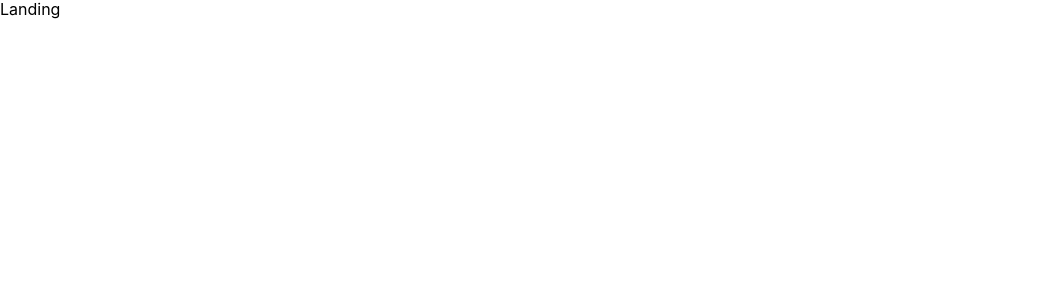
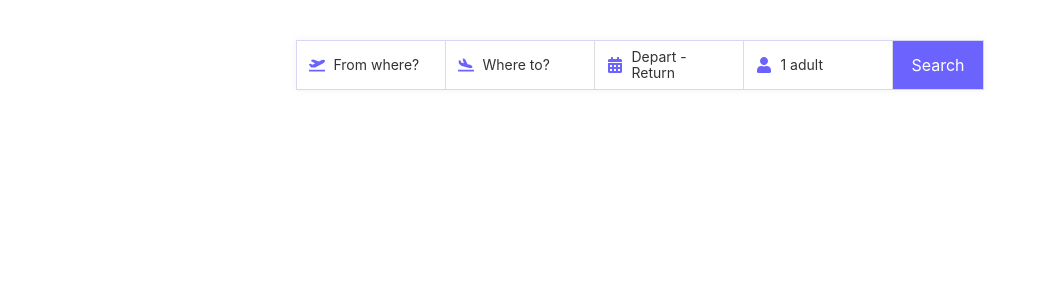
Before and after one commit to AshajanetR/simplyfly-frontend, a React (Create React App) app: page / in a window 1280 px wide. Shown: the top 300 px of the page, without its empty margins (0-1046 px from the left). Built offline with nearby package versions, Linux system fonts and the light colour scheme.

Commit message:
searchbar done

```diff
--- a/package.json
+++ b/package.json
@@ -10,6 +10,7 @@
     "antd": "^5.26.3",
     "react": "^19.1.0",
     "react-dom": "^19.1.0",
+    "react-icons": "^5.5.0",
     "react-scripts": "5.0.1",
     "web-vitals": "^2.1.4"
   },
--- /dev/null
+++ b/src/Components/FlightSearchBar/FlightSearchBar.css
@@ -0,0 +1,52 @@
+.search-bar {
+  display: flex;
+  border: 1px solid #d6d6f7;
+  background-color: white;
+  width: fit-content;
+  margin: 40px auto;
+  box-shadow: 0 0 8px rgba(0, 0, 0, 0.05);
+}
+
+.input-group {
+  display: flex;
+  align-items: center;
+  border-right: 1px solid #ddd;
+  padding: 8px 12px;
+  background-color: #fff;
+}
+
+.input-group .icon {
+  margin-right: 8px;
+  color: #6c63ff;
+}
+
+.input-btn {
+  background: transparent;
+  border: none;
+  font-size: 14px;
+  cursor: pointer;
+  color: #333;
+  width: 100px;
+  text-align: left;
+  padding: 0;
+}
+
+.input-btn:focus {
+  outline: none;
+}
+
+.input-group:hover {
+  background-color: #f0f0ff;
+}
+
+.search-button {
+  background-color: #6c63ff;
+  color: white;
+  padding: 10px 18px;
+  border: none;
+  cursor: pointer;
+}
+
+.search-button:hover {
+  background-color: #574fe1;
+}
--- /dev/null
+++ b/src/Components/FlightSearchBar/FlightSearchBar.js
@@ -0,0 +1,32 @@
+import { FaPlaneDeparture, FaPlaneArrival, FaCalendarAlt, FaUser } from "react-icons/fa";
+import "./FlightSearchBar.css"
+
+const FlightSearchBar = () => {
+  return (
+    <div className="search-bar">
+      <div className="input-group">
+        <FaPlaneDeparture className="icon" />
+        <button className="input-btn">From where?</button>
+      </div>
+
+      <div className="input-group">
+        <FaPlaneArrival className="icon" />
+        <button className="input-btn">Where to?</button>
+      </div>
+
+      <div className="input-group">
+        <FaCalendarAlt className="icon" />
+        <button className="input-btn">Depart - Return</button>
+      </div>
+
+      <div className="input-group">
+        <FaUser className="icon" />
+        <button className="input-btn">1 adult</button>
+      </div>
+
+      <button className="search-button">Search</button>
+    </div>
+  );
+};
+
+export default FlightSearchBar;
--- a/src/pages/Landing.js
+++ b/src/pages/Landing.js
@@ -1,7 +1,11 @@
+import FlightSearchBar from "../Components/FlightSearchBar/FlightSearchBar";
+
 
 const Landing = () => {
   return (
-    <div>Landing</div>
+    <div>
+      <FlightSearchBar />
+    </div>
   )
 }
 
```
Also changed, not shown: 1 other file (tests, documents, lock files or other folders).
